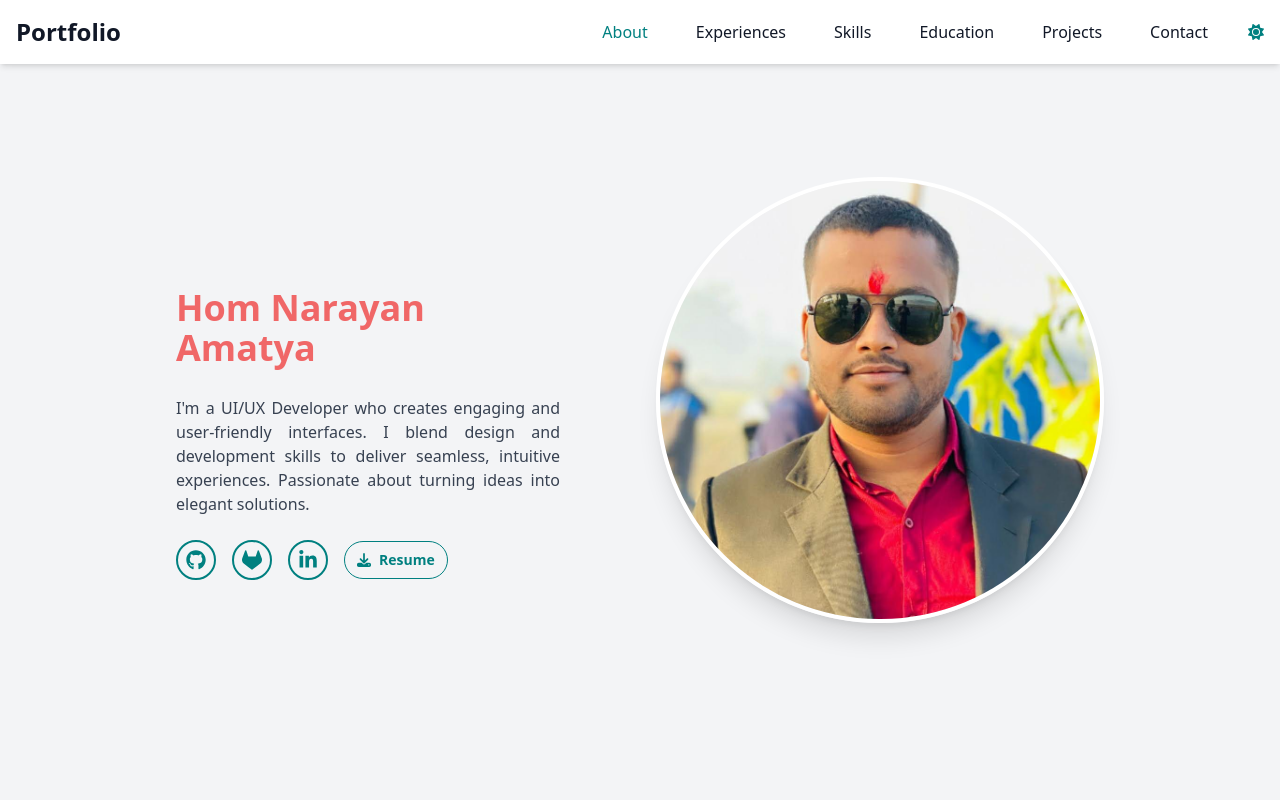
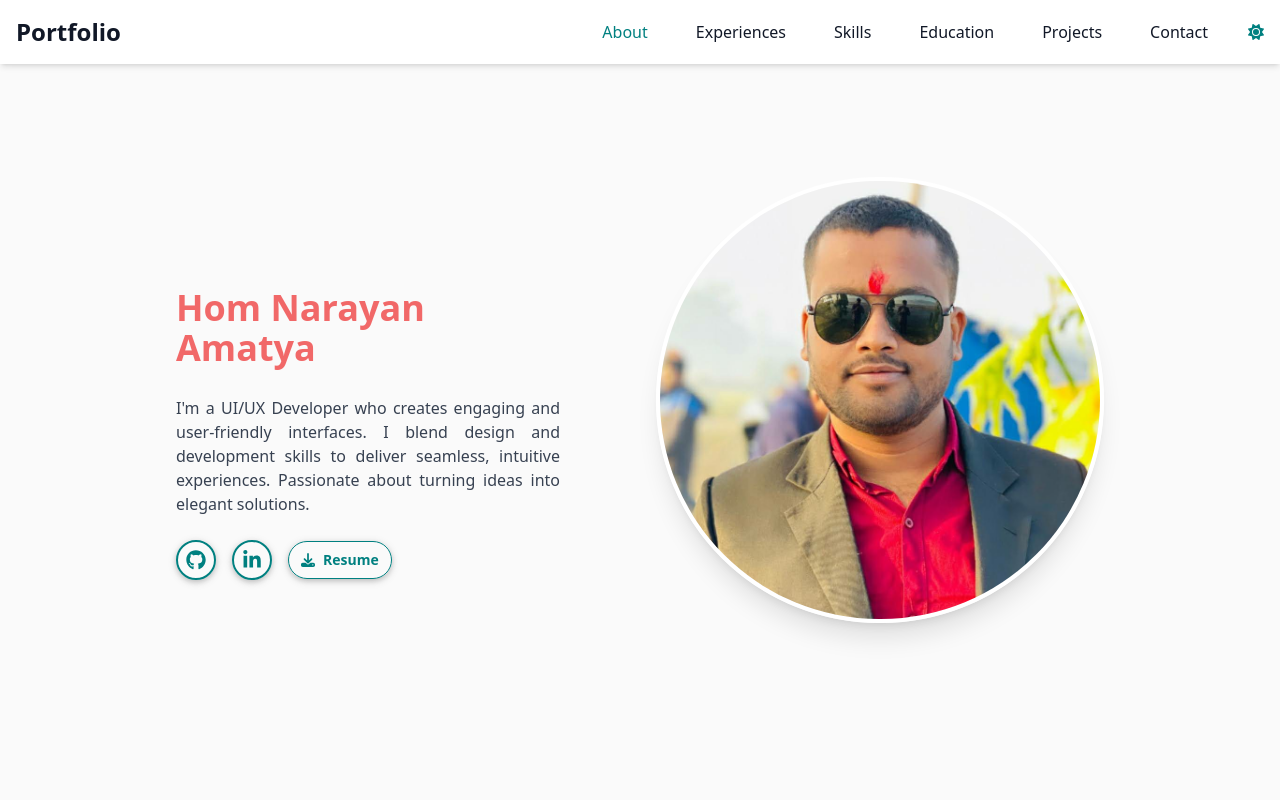
Before and after one commit to bibekamatya/Portfolio, a React (Vite) app: page / in a window 1280 px wide. Shown: the top 800 px of the page. Built offline with nearby package versions, Linux system fonts and the light colour scheme.

Commit message:
update cv

```diff
--- a/package.json
+++ b/package.json
@@ -5,6 +5,7 @@
   "type": "module",
   "scripts": {
     "dev": "vite",
+    "start": "vite",
     "build": "tsc -b && vite build",
     "lint": "eslint .",
     "preview": "vite preview",
--- a/src/App.css
+++ b/src/App.css
@@ -41,3 +41,14 @@ body {
   padding: 0;
   margin: 0;
 }
+
+.btn {
+  box-shadow:
+    0 2px 5px 0 rgb(0 0 0 / 16%),
+    0 2px 10px 0 rgb(0 0 0 / 12%);
+  transition:
+    color 0.15s ease-in-out,
+    background-color 0.15s ease-in-out,
+    border-color 0.15s ease-in-out,
+    box-shadow 0.15s ease-in-out;
+}
--- a/src/App.tsx
+++ b/src/App.tsx
@@ -1,10 +1,10 @@
+import "./index.css";
+import "./App.css";
 import { Element } from "react-scroll";
 import { NAVITEMS as Sections } from "./dataSheet";
 import { SectionProps } from "./interfaces";
 import useDarkMode from "./hooks/useDarkmode";
 import { useEffect } from "react";
-import "./index.css";
-import "./App.css";
 import Navbar from "./components/landingPage/navbar";
 import Contact from "./components/landingPage/contact";
 
@@ -26,7 +26,7 @@ const App = () => {
   }, [isDarkMode]);
 
   return (
-    <div className="min-h-screen bg-gray-100 dark:bg-gradient-to-b dark:from-gray-900 dark:to-gray-800">
+    <div className="min-h-screen bg-zinc-50 dark:bg-gradient-to-b dark:from-gray-900 dark:to-gray-800">
       <Navbar />
       <div className="lg:px-44 px-5 md:mt-16">
         {Sections.map(({ title, Component }) => (
--- a/src/components/Icons.tsx
+++ b/src/components/Icons.tsx
@@ -32,6 +32,7 @@ import {
   faMoon,
   faSun,
   faAngleDoubleRight,
+  faXmark,
 } from "@fortawesome/free-solid-svg-icons";
 import { FontAwesomeIcon } from "@fortawesome/react-fontawesome";
 import { IconProps } from "../interfaces";
@@ -89,6 +90,7 @@ const iconMap = {
   ts: TsIcon,
   redux: ReduxIcon,
   arrowRight: faAngleDoubleRight,
+  close: faXmark,
 };
 
 export default function Icon({ icon, className = "" }: IconProps) {
--- a/src/components/canvas.tsx
+++ b/src/components/canvas.tsx
@@ -156,7 +156,7 @@ const OffCanvas = ({ isOpen, toggleCanvas, project }: OffCanvasProps) => {
             </a>
           )}
         </div>
-
+      </div>
       {/* Image Viewer */}
       <ImageViewer
         images={project.images}
@@ -166,7 +166,6 @@ const OffCanvas = ({ isOpen, toggleCanvas, project }: OffCanvasProps) => {
         onNext={nextImage}
         onPrev={prevImage}
       />
-      </div>
     </>
   );
 };
--- a/src/components/imageViewer.tsx
+++ b/src/components/imageViewer.tsx
@@ -1,5 +1,6 @@
 import { motion } from "framer-motion";
 import { useEffect } from "react";
+import Icon from "./Icons";
 
 const ImageViewer = ({
   images,
@@ -50,19 +51,19 @@ const ImageViewer = ({
         transition={{ type: "spring", stiffness: 300, damping: 20 }}
       >
         <button
-          className="absolute top-2 right-4 text-white text-2xl"
+          className="absolute top-2 right-2 text-white rounded-full bg-black text-2xl flex p-1"
           onClick={onClose}
         >
-          &times;
+          <Icon icon="close" className="w-4 h-4" />
         </button>
         <button
-          className="absolute top-1/2 left-4 transform -translate-y-1/2 text-white text-2xl"
+          className="absolute top-1/2 left-4 transform -translate-y-1/2 text-themeColor text-2xl"
           onClick={onPrev}
         >
           &#10094;
         </button>
         <button
-          className="absolute top-1/2 right-4 transform -translate-y-1/2 text-white text-2xl"
+          className="absolute top-1/2 right-4 transform -translate-y-1/2 text-themeColor text-2xl"
           onClick={onNext}
         >
           &#10095;
--- a/src/components/landingPage/contact.tsx
+++ b/src/components/landingPage/contact.tsx
@@ -139,7 +139,7 @@ const Contact = () => {
               <div className="text-center mt-6">
                 <button
                   type="submit"
-                  className="w-full bg-sky-500 hover:bg-sky-600 text-white px-6 py-3 rounded-md transition ease-in-out duration-300"
+                  className="w-full bg-sky-500 hover:bg-sky-600 text-white px-6 py-3 rounded-full transition ease-in-out duration-300"
                   disabled={status === "loading"}
                 >
                   {status === "loading" ? "Sending..." : "Send Message"}
--- a/src/components/landingPage/hero.tsx
+++ b/src/components/landingPage/hero.tsx
@@ -2,7 +2,7 @@ import { Typewriter } from "react-simple-typewriter";
 import myPhoto from "../../assets/my-photo.jpeg";
 import SocialButtons from "../socialButton";
 import { motion } from "framer-motion";
-import bg from "../../assets/bg.jpg"
+import bg from "../../assets/bg.jpg";
 
 const textVariants = {
   hidden: (direction: any) => ({
--- a/src/components/socialButton.tsx
+++ b/src/components/socialButton.tsx
@@ -3,10 +3,10 @@ import Icon from "./Icons";
 
 const socialLinks = [
   { icon: "github", url: "https://github.com/bibekamatya", title: "GitHub" },
-  { icon: "gitlab", url: "https://gitlab.com/bamatya", title: "GitLab" },
+  // { icon: "gitlab", url: "https://gitlab.com/bamatya", title: "GitLab" },
   {
     icon: "linkedIn",
-    url: "https://www.linkedin.com/in/bibek-amatya-50006815a/",
+    url: "https://www.linkedin.com/in/hom-narayan-amatya/",
     title: "LinkedIn",
   },
 ];
@@ -22,7 +22,7 @@ const SocialButtons = () => {
           rel="noopener noreferrer"
           title={link.title}
         >
-          <button className="h-10 w-10 flex items-center justify-center bg-transparent border-2 border-themeColor rounded-full p-2 cursor-pointer transition-all duration-300 hover:bg-gradient-to-r dark:hover:from-sky-400 dark:hover:to-cyan-600 hover:shadow-md dark:hover:shadow-sky-500/50 group relative">
+          <button className="btn h-10 w-10 flex items-center justify-center bg-transparent border-2 border-themeColor rounded-full p-2 cursor-pointer transition-all duration-300 hover:bg-gradient-to-r dark:hover:from-sky-400 dark:hover:to-cyan-600 hover:shadow-md dark:hover:shadow-sky-500/50 group relative">
             <Icon
               icon={link.icon}
               className="h-5 w-5 text-themeColor dark:group-hover:text-gray-300 transition-all duration-300 transform hover:scale-110"
@@ -34,10 +34,9 @@ const SocialButtons = () => {
         href={cv}
         target="_blank"
         rel="noopener noreferrer"
-        className="px-3 py-2 bg-transparent rounded-full transition-all duration-300 transform text-themeColor dark:hover:text-gray-300 font-semibold text-sm border border-themeColor hover:bg-gradient-to-r dark:hover:from-sky-400 dark:hover:to-cyan-600 hover:shadow-md dark:hover:shadow-sky-500/50"
+        className="px-3 py-2 btn bg-transparent rounded-full transition-all duration-300 transform text-themeColor dark:hover:text-gray-300 font-semibold text-sm border border-themeColor hover:bg-gradient-to-r dark:hover:from-sky-400 dark:hover:to-cyan-600 hover:shadow-md dark:hover:shadow-sky-500/50"
       >
         <span>
-          {" "}
           <Icon icon="download" className="mr-2 hover:scale-110" />
           Resume
         </span>
```
Also changed, not shown: 1 other file (tests, documents, lock files or other folders). Lines whose indentation alone changed are shown as unchanged.
